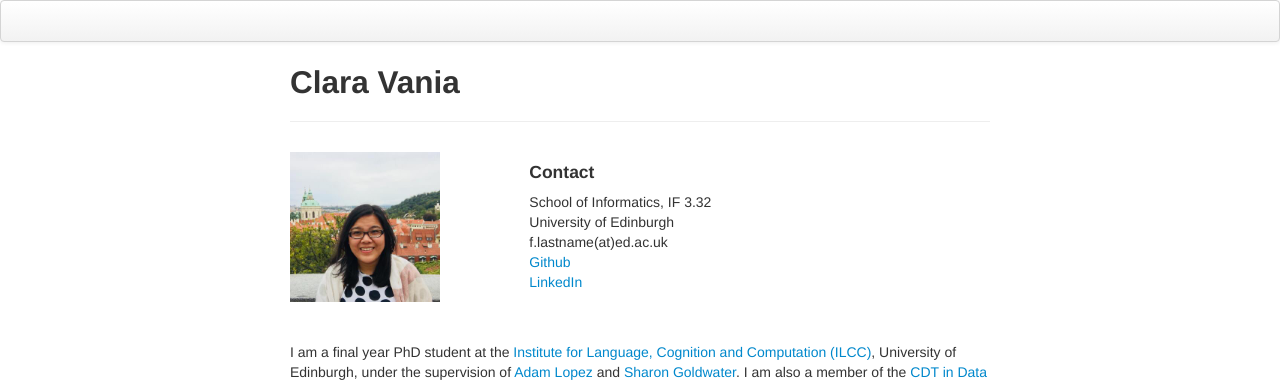
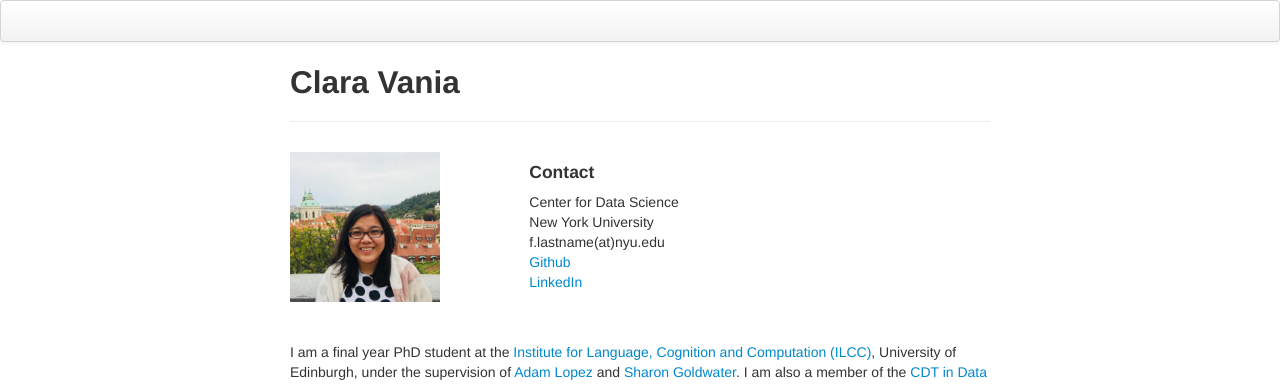
Before and after one commit to claravania/claravania.github.io, a Jekyll site: the page built from index.md, in a window 1280 px wide. Shown: the top 384 px of the page. Built offline with Jekyll 4.4.1, drawn with Linux system fonts in a browser that asks for light colours.

Commit message:
Update page.html

```diff
--- a/_includes/themes/twitter/page.html
+++ b/_includes/themes/twitter/page.html
@@ -8,9 +8,9 @@
   </div>
   <div class="span8">
 	<h4>Contact</h4>
-	School of Informatics, IF 3.32 <br/>
-	University of Edinburgh <br/>
-	f.lastname(at)ed.ac.uk <br/>
+	Center for Data Science <br/>
+	New York University <br/>
+	f.lastname(at)nyu.edu <br/>
 	<a href="https://github.com/claravania">Github</a> <br/>
 	<a href="https://www.linkedin.com/in/claravania/">LinkedIn</a>
   </div>
```
